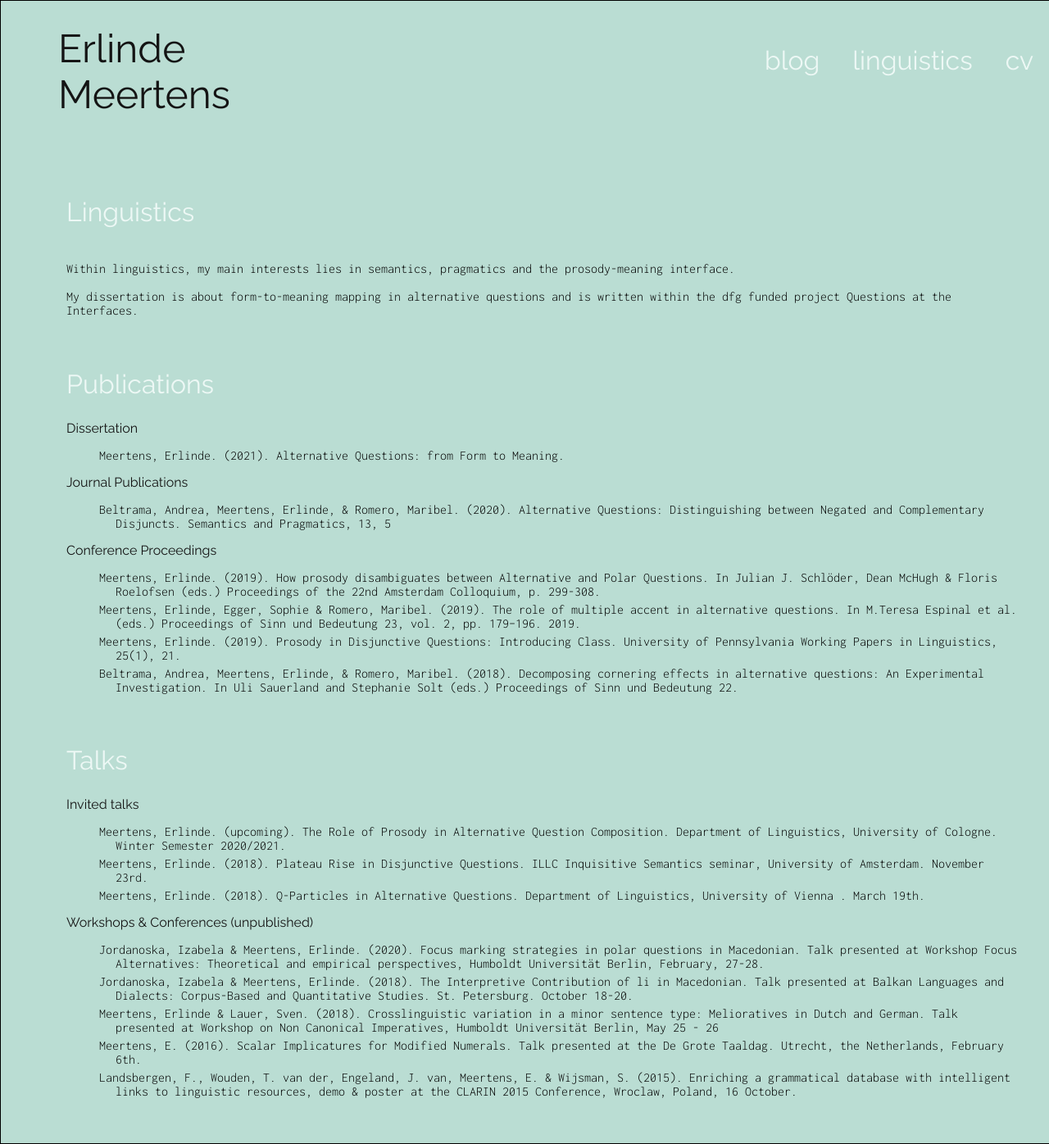
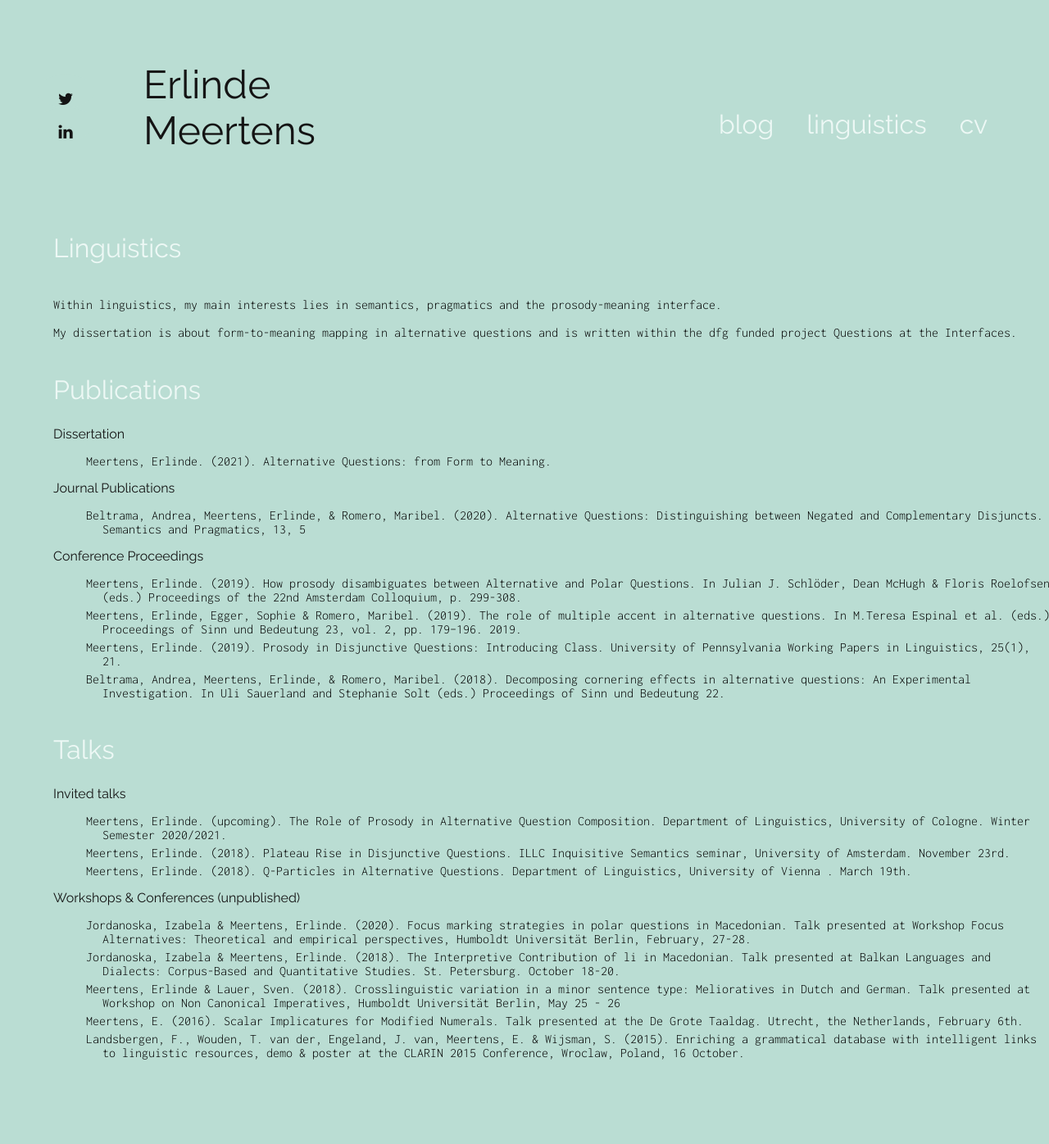
Before and after one commit to emeertens/personal, a Jekyll site: the page built from linguistics.md, in a window 1280 px wide. Shown: the whole page at 82% size. Built offline with Jekyll 4.4.1, drawn with Linux system fonts in a browser that asks for light colours; after the commit the page ends 1373 px from its top, so only the background shows below that.

Commit message:
first publish version

```diff
--- a/_layouts/default.html
+++ b/_layouts/default.html
@@ -2,13 +2,16 @@
 <html lang="nl">
 <head>
 <meta charset="utf-8">
-
-
+<link rel="stylesheet" href="https://cdnjs.cloudflare.com/ajax/libs/font-awesome/4.7.0/css/font-awesome.min.css">
 <link href="styles/style.css" rel="stylesheet"></link>
 </head>
 
 <body>
     <div class="containerhead">
+        <div class="containerbuttons">
+            <a href="https://www.twitter.com/erlindemeer" class="fa fa-twitter"></a>
+            <a href="https://nl.linkedin.com/in/erlinde-meertens-97945043" class="fa fa-linkedin"></a>
+        </div>
         <header class="header">
             <a href="index.html">Erlinde <br> Meertens</a>
         </header>
--- a/linguistics.md
+++ b/linguistics.md
@@ -3,16 +3,13 @@ title: linguistics
 layout: ling
 ---
 
-<div>
 <h2> Linguistics </h2>
 <p>Within linguistics, my main interests lies in semantics, pragmatics and the prosody-meaning interface.
 <br>
 <br>
 My dissertation is about form-to-meaning mapping in alternative questions and is written within the dfg funded project Questions at the Interfaces.
 </p>
-</div>
 
-<div>
 <h2> Publications </h2>
 <h3> Dissertation </h3>
 <ul class="pubs">
@@ -29,9 +26,7 @@ My dissertation is about form-to-meaning mapping in alternative questions and is
 <li>Meertens, Erlinde. (2019).  Prosody in Disjunctive Questions: Introducing Class. University of Pennsylvania Working Papers in Linguistics, 25(1), 21.</li>
 <li>Beltrama, Andrea, Meertens, Erlinde, & Romero, Maribel. (2018). Decomposing cornering effects in alternative questions: An Experimental Investigation. In Uli Sauerland and Stephanie Solt (eds.) Proceedings of Sinn und Bedeutung 22.</li>
 </ul>
-</div>
 
-<div>
 <h2> Talks </h2>
 <h3> Invited talks </h3>
 <ul class = "pubs">
@@ -47,4 +42,3 @@ My dissertation is about form-to-meaning mapping in alternative questions and is
 <li>Meertens, E. (2016). Scalar Implicatures for Modified Numerals. Talk presented at the De Grote Taaldag. Utrecht, the Netherlands, February 6th.</li>
 <li>Landsbergen, F., Wouden, T. van der, Engeland, J. van, Meertens, E. & Wijsman, S. (2015). Enriching a grammatical database with intelligent links to linguistic resources, demo & poster at the CLARIN 2015 Conference, Wroclaw, Poland, 16 October.</li>
 </ul>
-</div>
--- a/styles/style.css
+++ b/styles/style.css
@@ -8,10 +8,11 @@ html{
 
 body {
     width: 100%;
-    margin: 0 auto;
+    margin: 25px;
     background-color: #baddd3;
     padding: 0 0 0 0;
-    border: 1px solid black;
+   /* border: 1px solid black;
+    border-bottom-style: none;*/
 }
 
 .header{
@@ -77,9 +78,18 @@ nav a.active {
 
 .containerhead {
     display: grid;
-    grid-template-columns: repeat(2, 1fr);
+    grid-template-columns: [first] 40px [col2-start] 500px [col3-start] 600px [end];
     grid-auto-rows: minmax(100px, auto);
     gap: 20px;
+    padding: 20px 20px 20px 20px;
+    align-items: center;
+}
+
+.containerbuttons{
+    display:grid;
+    grid-template-rows: 40px 40px;
+    grid-auto-columns: minmax(100px,auto);
+    align-content: dense;
 }
 
 img {
@@ -151,3 +161,18 @@ li {
     margin-top: 5px;
     margin-bottom: 5px;
 }
+
+.fa{
+    padding: 20px;
+    font-size: 20px;
+    width: 30px;
+    text-align: center;
+    text-decoration: none;
+    background: #baddd3;
+    border-radius: 50%;
+    color: rgb(20, 20, 20);
+}
+
+.fa:hover {
+    opacity: 0.7;
+}
```
Also changed, not shown: contact.md (+6 -0 lines), cv.md (+6 -0 lines), 2 other files. Lines whose indentation alone changed are shown as unchanged.
